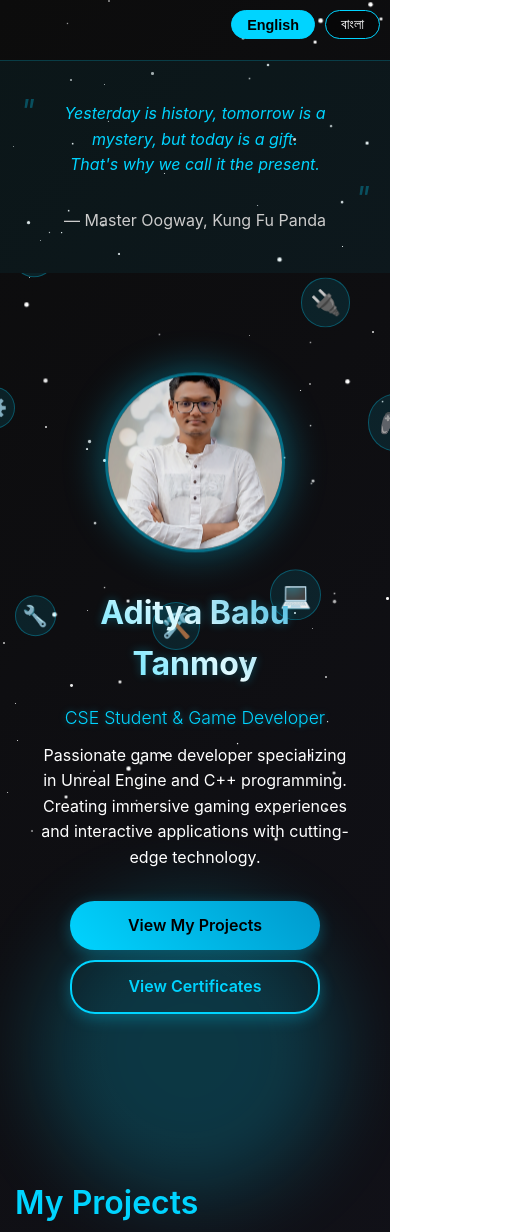
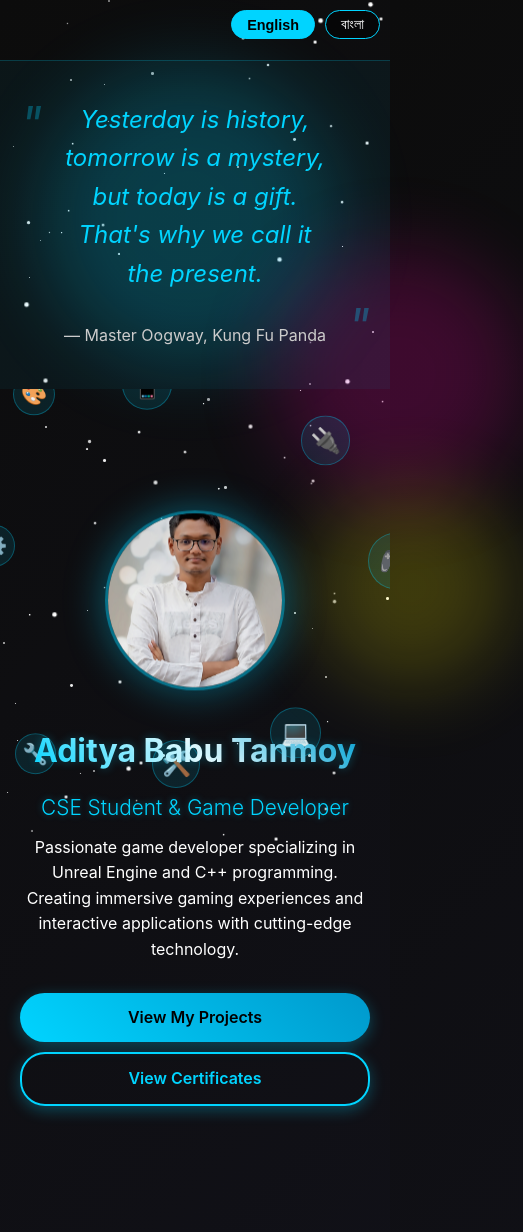
Before and after one commit to Aditya-Babu-Tanmoy/Aditya-Babu-Tanmoy.github.io, a plain HTML site: page index.html in a window 390 px wide. Shown: the top 1232 px of the page, 523 px wide, since content can reach past the window. Drawn offline with Linux system fonts and the light colour scheme.

Commit message:
Update index.html
Updating code

```diff
--- a/index.html
+++ b/index.html
@@ -3,7 +3,7 @@
 
 <head>
     <meta charset="UTF-8">
-    <meta name="viewport" content="width=device-width, initial-scale=1.0, maximum-scale=1.0, user-scalable=no">
+    <meta name="viewport" content="width=device-width, initial-scale=1.0">
     <title>Aditya Babu Tanmoy - Game Developer Portfolio</title>
     <style>
         /* Base Styles */
@@ -22,19 +22,14 @@
             --text-secondary: #cccccc;
         }
 
-        html, body {
-            width: 100%;
-            overflow-x: hidden;
-        }
-
         body {
             font-family: -apple-system, BlinkMacSystemFont, 'Segoe UI', Roboto, Oxygen, Sans-serif, Ubuntu, Cantarell,
                 'Helvetica Neue', sans-serif;
             background: linear-gradient(135deg, var(--dark) 0%, #1a1a2e 50%, #16213e 100%);
             color: var(--text);
+            overflow-x: hidden;
             line-height: 1.6;
             min-height: 100vh;
-            position: relative;
         }
 
         /* Language Switcher */
@@ -89,10 +84,13 @@
         }
 
         @keyframes twinkle {
-            0%, 100% {
+
+            0%,
+            100% {
                 transform: scale(1);
                 opacity: var(--opacity, 0.8);
             }
+
             50% {
                 transform: scale(1.5);
                 opacity: 1;
@@ -112,9 +110,6 @@
         .main-content {
             position: relative;
             z-index: 10;
-            width: 100%;
-            max-width: 100%;
-            margin: 0 auto;
         }
 
         /* Hero Section */
@@ -125,14 +120,11 @@
             justify-content: center;
             position: relative;
             overflow: hidden;
-            width: 100%;
-            padding: 0 20px;
         }
 
         .hero-content {
             text-align: center;
             max-width: 800px;
-            width: 100%;
             padding: 0 20px;
             position: relative;
             z-index: 2;
@@ -200,9 +192,12 @@
         }
 
         @keyframes float {
-            0%, 100% {
+
+            0%,
+            100% {
                 transform: translateY(0);
             }
+
             50% {
                 transform: translateY(-20px);
             }
@@ -213,6 +208,7 @@
                 transform: scale(0.9);
                 opacity: 0.6;
             }
+
             100% {
                 transform: scale(1.1);
                 opacity: 0.9;
@@ -263,6 +259,7 @@
             0% {
                 text-shadow: 0 0 5px rgba(0, 212, 255, 0.3);
             }
+
             100% {
                 text-shadow: 0 0 15px rgba(0, 212, 255, 0.7);
             }
@@ -331,7 +328,6 @@
             text-align: center;
             border-top: 1px solid rgba(0, 212, 255, 0.2);
             margin-top: 60px;
-            width: 100%;
         }
 
         .quote-text {
@@ -373,9 +369,6 @@
         .section {
             padding: 100px 20px;
             position: relative;
-            width: 100%;
-            max-width: 1200px;
-            margin: 0 auto;
         }
 
         .section-title {
@@ -386,6 +379,8 @@
             font-weight: 600;
             position: relative;
             display: inline-block;
+            left: 50%;
+            transform: translateX(-50%);
         }
 
         .section-title::after {
@@ -553,7 +548,6 @@
             position: relative;
             padding: 80px 0;
             background: linear-gradient(135deg, rgba(0, 212, 255, 0.03) 0%, rgba(0, 156, 204, 0.05) 100%);
-            width: 100%;
         }
 
         .timeline-container {
@@ -821,27 +815,13 @@
             }
 
             .cta-button {
-                width: 100%;
-                max-width: 250px;
-            }
-
-            .quote-text {
-                font-size: 1.2rem;
-                padding: 0 20px;
-            }
-
-            .section-title {
-                font-size: 2rem;
+                width: 80%;
             }
         }
 
         @media (max-width: 480px) {
             .hero-title {
                 font-size: 2rem;
-            }
-
-            .hero-subtitle {
-                font-size: 1.1rem;
             }
 
             .section {
@@ -853,7 +833,12 @@
             }
 
             .hero-cta {
+                flex-direction: column;
                 gap: 10px;
+            }
+
+            .cta-button {
+                width: 100%;
             }
 
             .certificate-item {
@@ -863,16 +848,6 @@
             .language-switcher {
                 top: 10px;
                 right: 10px;
-            }
-
-            .quote-text {
-                font-size: 1rem;
-                padding: 0 15px;
-            }
-
-            .quote-text::before,
-            .quote-text::after {
-                font-size: 2rem;
             }
         }
     </style>
```
